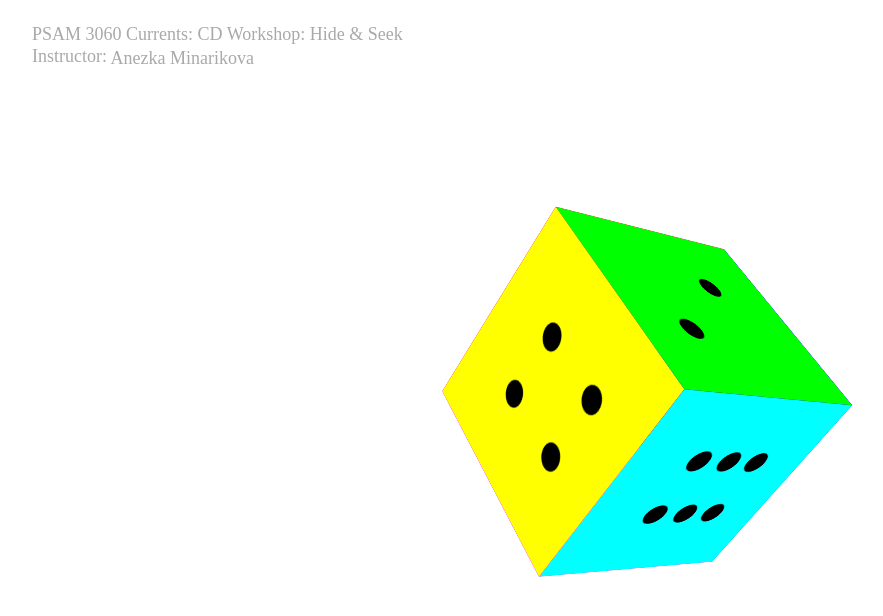
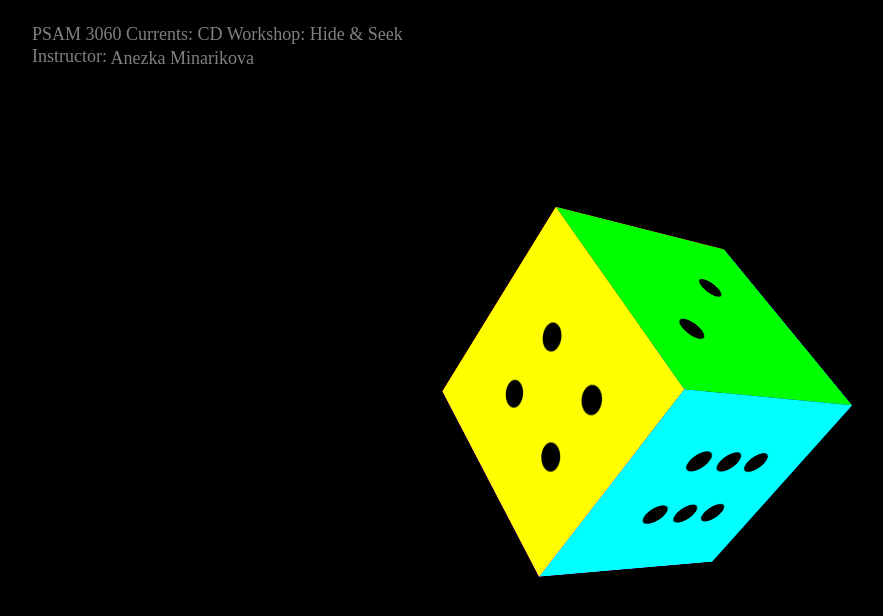
Before and after one commit to streamofstream/hide-and-seek, a plain HTML site: page index.html in a window 1280 px wide. Shown: the whole page, without its empty margins (0-883 px from the left). Drawn offline with Linux system fonts and the light colour scheme.

Commit message:
edit color

```diff
--- a/index.css
+++ b/index.css
@@ -8,12 +8,12 @@
 
 body{
   margin: 2em;
-  background-color: white;
+  background-color: black;
 }
 p{
   font-size: 18px;
   line-height: 0.5vmin;
-  color: darkgrey;
+  color: grey;
 }
 
 a{
@@ -34,7 +34,7 @@ a:hover {
 a.pagelink {
   font-size: 18px;
   line-height: 0.5vmin;
-  color: darkgrey;
+  color: grey;
 }
 
 .container {
@@ -43,7 +43,7 @@ a.pagelink {
   display: grid;
   place-items: center;
   perspective: 1000px;
-  background-color: white;
+  background-color: black;
 }
 
 @keyframes rotate {
```
